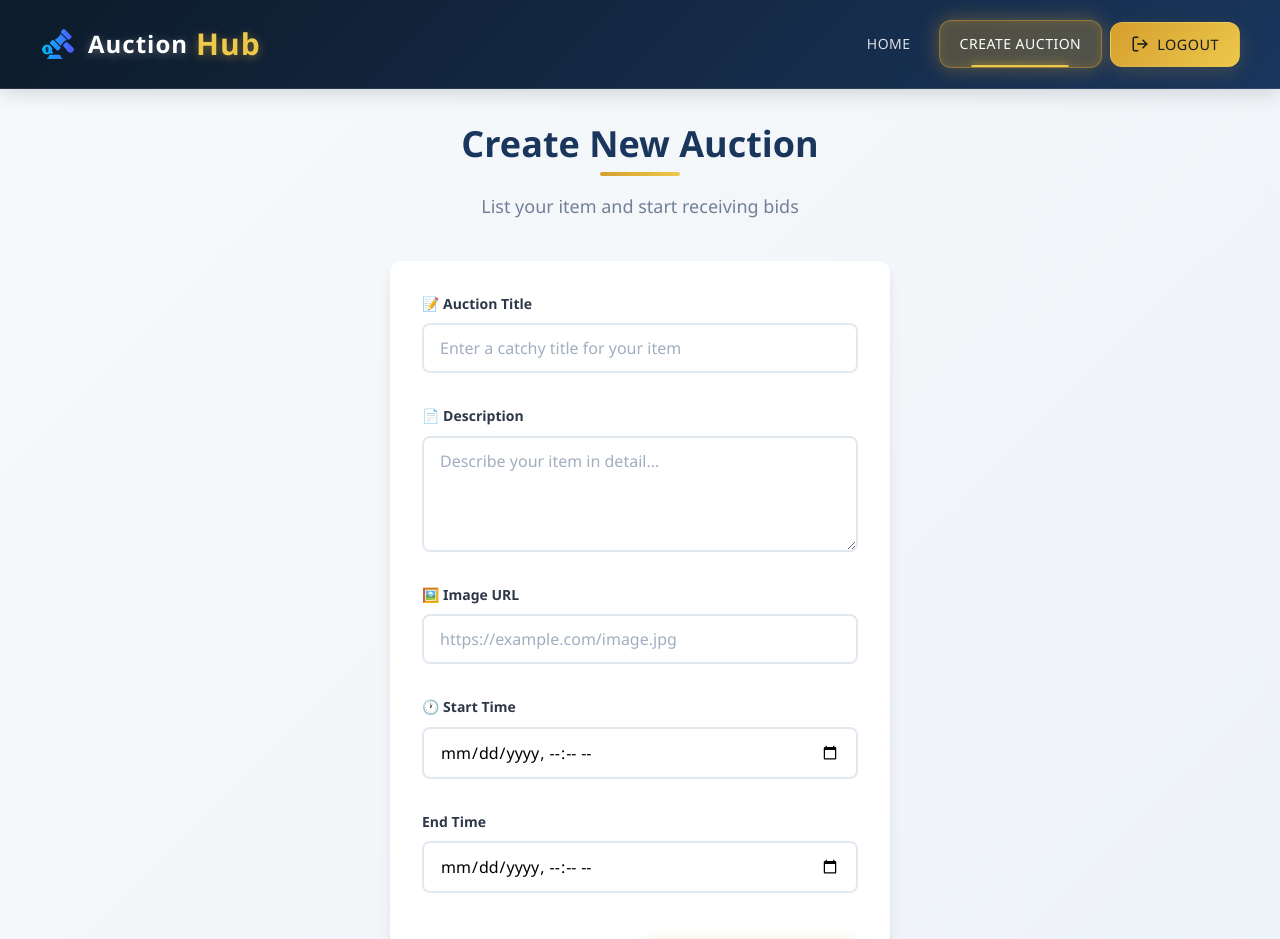
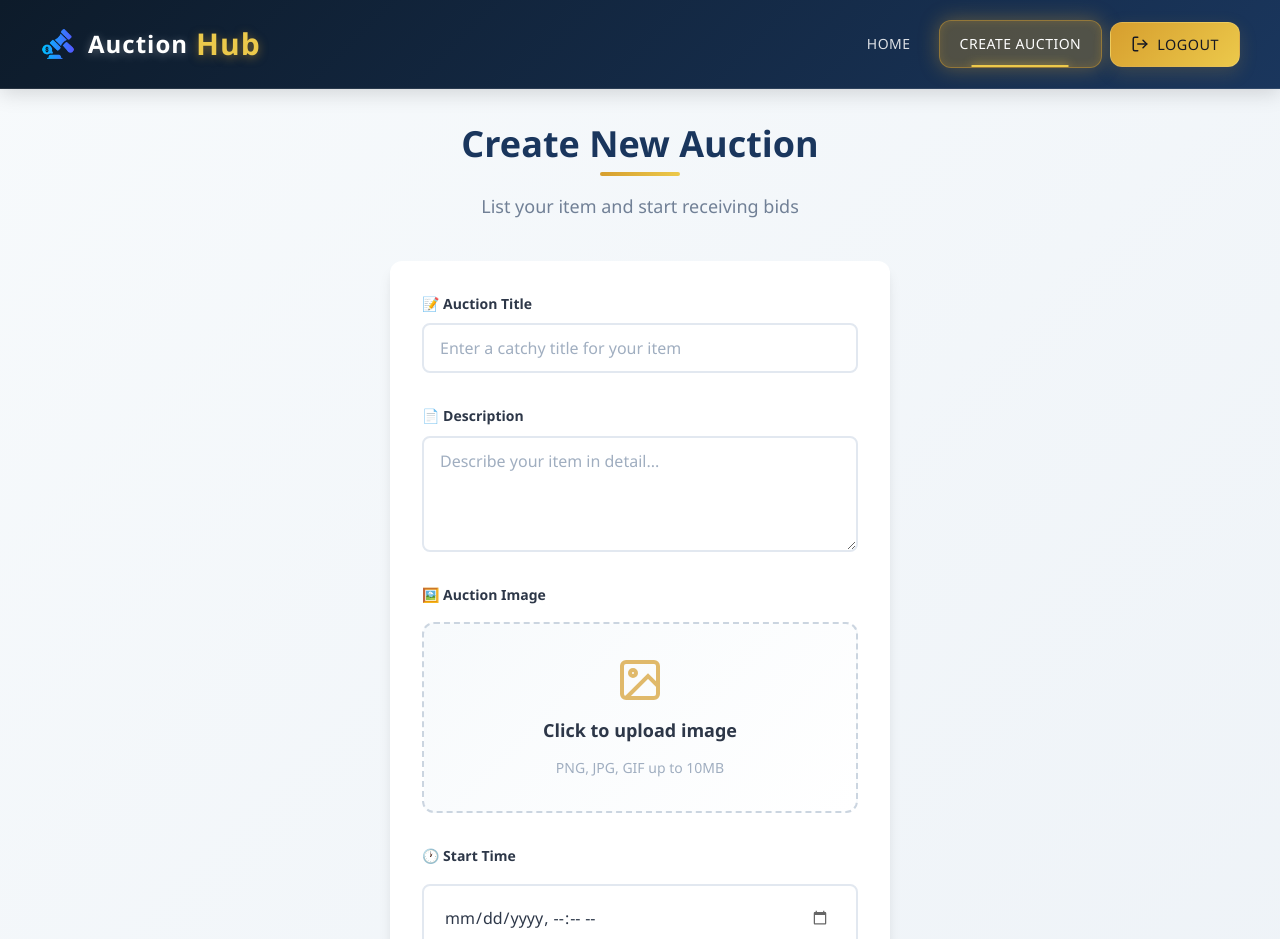
Before and after one commit to JissJanex/Auction, a React (Vite) app in the folder Auction_frontend/: page /createauction in a window 1280 px wide. Shown: the top 939 px of the page. Built offline with nearby package versions, Linux system fonts and the light colour scheme; no server answers; sample sign-in values are in the browser's storage.

Commit message:
hosted postgres

```diff
--- a/Auction_frontend/src/pages/CreateAuction.jsx
+++ b/Auction_frontend/src/pages/CreateAuction.jsx
@@ -33,6 +33,10 @@ function CreateAuction() {
     }
 
     // Validation
+    if (!createdAuction.image) {
+      toast.error("Please select an image");
+      return;
+    }
     if (!createdAuction.title.trim()) {
       toast.error("Please enter a title");
       return;
@@ -41,26 +45,37 @@ function CreateAuction() {
       toast.error("Please enter a description");
       return;
     }
-    if(!createdAuction.start_time) {
+    if (!createdAuction.start_time) {
       toast.error("Please select a start time");
       return;
     }
-    if(!createdAuction.end_time) {
+    if (!createdAuction.end_time) {
       toast.error("Please select an end time");
       return;
     }
-    if(new Date(createdAuction.end_time) <= new Date(createdAuction.start_time)) {
+    if (
+      new Date(createdAuction.end_time) <= new Date(createdAuction.start_time)
+    ) {
       toast.error("End time must be after start time");
       return;
     }
 
+    // Prepare form data for file upload
+    const formData = new FormData();
+    formData.append("title", createdAuction.title);
+    formData.append("description", createdAuction.description);
+    formData.append("start_time", createdAuction.start_time);
+    formData.append("end_time", createdAuction.end_time);
+    formData.append("image", createdAuction.image);
+
     try {
       const response = await axios.post(
         `${API_BASE_URL}/auctions`,
-        createdAuction,
+        formData,
         {
           headers: {
             Authorization: `Bearer ${token}`,
+            "Content-Type": "multipart/form-data",
           },
         }
       );
@@ -70,12 +85,11 @@ function CreateAuction() {
       setCreatedAuction({
         title: "",
         description: "",
-        image_url: "",
+        image: null,
         start_time: "",
         end_time: "",
       });
-      // Navigate to home after short delay
-      setTimeout(() => navigate("/"), 1500);
+      navigate("/");
     } catch (error) {
       console.error("Error creating auction:", error);
       if (error.response?.status === 401) {
@@ -106,7 +120,9 @@ function CreateAuction() {
               className="input"
               type="text"
               value={createdAuction.title}
-              onChange={(e) => setCreatedAuction({ ...createdAuction, title: e.target.value })}
+              onChange={(e) =>
+                setCreatedAuction({ ...createdAuction, title: e.target.value })
+              }
               placeholder="Enter a catchy title for your item"
             />
           </div>
@@ -119,7 +135,12 @@ function CreateAuction() {
               id="description"
               className="input"
               value={createdAuction.description}
-              onChange={(e) => setCreatedAuction({ ...createdAuction, description: e.target.value })}
+              onChange={(e) =>
+                setCreatedAuction({
+                  ...createdAuction,
+                  description: e.target.value,
+                })
+              }
               placeholder="Describe your item in detail..."
               rows={4}
               style={{ resize: "vertical" }}
@@ -127,43 +148,85 @@ function CreateAuction() {
           </div>
 
           <div className="input-group">
-            <label className="input-label" htmlFor="image_url">
-              🖼️ Image URL
+            <label className="input-label" htmlFor="image">
+              🖼️ Auction Image
             </label>
+            <div className="image-upload-wrapper">
               <input
-              id="image_url"
-              className="input"
-              type="text"
-              value={createdAuction.image_url}
-              onChange={(e) => setCreatedAuction({ ...createdAuction, image_url: e.target.value })}
-              placeholder="https://example.com/image.jpg"
+                id="image"
+                type="file"
+                accept="image/*"
+                onChange={(e) =>
+                  setCreatedAuction({
+                    ...createdAuction,
+                    image: e.target.files[0],
+                  })
+                }
+                style={{ display: 'none' }}
               />
+              <label htmlFor="image" className="image-upload-label">
+                {createdAuction.image ? (
+                  <div className="image-preview">
+                    <img
+                      src={URL.createObjectURL(createdAuction.image)}
+                      alt="Preview"
+                      style={{ maxWidth: '100%', maxHeight: '200px', borderRadius: '8px' }}
+                    />
+                    <span className="image-name">{createdAuction.image.name}</span>
+                  </div>
+                ) : (
+                  <div className="image-upload-placeholder">
+                    <svg width="48" height="48" viewBox="0 0 24 24" fill="none" stroke="currentColor" strokeWidth="2">
+                      <rect x="3" y="3" width="18" height="18" rx="2" ry="2"/>
+                      <circle cx="8.5" cy="8.5" r="1.5"/>
+                      <polyline points="21 15 16 10 5 21"/>
+                    </svg>
+                    <span>Click to upload image</span>
+                    <span className="image-upload-hint">PNG, JPG, GIF up to 10MB</span>
+                  </div>
+                )}
+              </label>
+            </div>
           </div>
 
           <div className="input-group">
             <label className="input-label" htmlFor="start_time">
               🕐 Start Time
             </label>
+            <div className="datetime-input-wrapper">
               <input
                 id="start_time"
-              className="input"
+                className="input datetime-input"
                 type="datetime-local"
                 value={createdAuction.start_time}
-              onChange={(e) => setCreatedAuction({ ...createdAuction, start_time: e.target.value })}
+                onChange={(e) =>
+                  setCreatedAuction({
+                    ...createdAuction,
+                    start_time: e.target.value,
+                  })
+                }
               />
+            </div>
           </div>
 
           <div className="input-group">
             <label className="input-label" htmlFor="end_time">
-              End Time
+              ⏰ End Time
             </label>
+            <div className="datetime-input-wrapper">
               <input
                 id="end_time"
-              className="input"
+                className="input datetime-input"
                 type="datetime-local"
                 value={createdAuction.end_time}
-              onChange={(e) => setCreatedAuction({ ...createdAuction, end_time: e.target.value })}
+                onChange={(e) =>
+                  setCreatedAuction({
+                    ...createdAuction,
+                    end_time: e.target.value,
+                  })
+                }
               />
+            </div>
           </div>
 
           <div className="form-actions">
@@ -174,10 +237,7 @@ function CreateAuction() {
             >
               Cancel
             </button>
-            <button
-              type="submit"
-              className="btn btn-accent btn-lg"
-            >
+            <button type="submit" className="btn btn-accent btn-lg">
               Create Auction
             </button>
           </div>
--- a/Auction_frontend/src/styles/global.css
+++ b/Auction_frontend/src/styles/global.css
@@ -742,6 +742,112 @@ h3 {
   flex: 1;
 }
 
+/* Image Upload Styles */
+.image-upload-wrapper {
+  margin-top: var(--space-2);
+}
+
+.image-upload-label {
+  display: block;
+  cursor: pointer;
+  border: 2px dashed var(--gray-300);
+  border-radius: var(--radius-lg);
+  padding: var(--space-8);
+  text-align: center;
+  transition: all var(--transition-normal);
+  background: linear-gradient(135deg, var(--gray-50) 0%, var(--white) 100%);
+}
+
+.image-upload-label:hover {
+  border-color: var(--accent);
+  background: linear-gradient(135deg, var(--accent-light) 0%, rgba(214, 158, 46, 0.05) 100%);
+  transform: translateY(-2px);
+  box-shadow: 0 4px 20px rgba(214, 158, 46, 0.15);
+}
+
+.image-upload-placeholder {
+  display: flex;
+  flex-direction: column;
+  align-items: center;
+  gap: var(--space-3);
+  color: var(--gray-500);
+}
+
+.image-upload-placeholder svg {
+  color: var(--accent);
+  opacity: 0.7;
+}
+
+.image-upload-placeholder span:first-of-type {
+  font-weight: 600;
+  font-size: var(--font-size-lg);
+  color: var(--gray-700);
+}
+
+.image-upload-hint {
+  font-size: var(--font-size-sm);
+  color: var(--gray-400);
+}
+
+.image-preview {
+  display: flex;
+  flex-direction: column;
+  align-items: center;
+  gap: var(--space-3);
+}
+
+.image-name {
+  font-size: var(--font-size-sm);
+  color: var(--gray-600);
+  font-weight: 500;
+  max-width: 100%;
+  overflow: hidden;
+  text-overflow: ellipsis;
+  white-space: nowrap;
+}
+
+/* DateTime Input Styles */
+.datetime-input-wrapper {
+  position: relative;
+  margin-top: var(--space-2);
+}
+
+.datetime-input {
+  width: 100%;
+  padding: var(--space-4) var(--space-5);
+  border: 2px solid var(--gray-200);
+  border-radius: var(--radius-md);
+  font-size: var(--font-size-base);
+  background: var(--white);
+  transition: all var(--transition-normal);
+  color: var(--gray-700);
+  font-weight: 500;
+}
+
+.datetime-input:hover {
+  border-color: var(--gray-300);
+  background: var(--gray-50);
+}
+
+.datetime-input:focus {
+  border-color: var(--accent);
+  background: var(--white);
+  box-shadow: 0 0 0 3px rgba(214, 158, 46, 0.1);
+}
+
+.datetime-input::-webkit-calendar-picker-indicator {
+  cursor: pointer;
+  border-radius: var(--radius-sm);
+  padding: var(--space-2);
+  filter: opacity(0.6);
+  transition: all var(--transition-fast);
+}
+
+.datetime-input::-webkit-calendar-picker-indicator:hover {
+  filter: opacity(1);
+  background: var(--accent-light);
+}
+
 /* Place Bid Component */
 .bid-container {
   background: linear-gradient(135deg, var(--primary-dark) 0%, var(--primary) 100%);
```
Also changed, not shown: 2 other files (tests, documents, lock files or other folders). Lines whose indentation alone changed are shown as unchanged.
